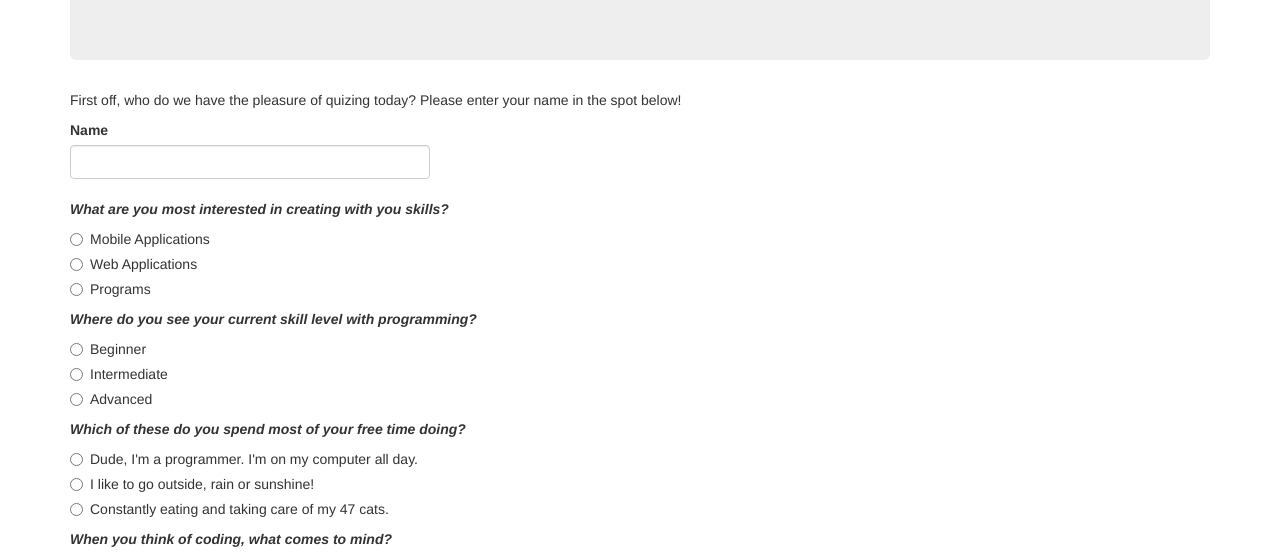
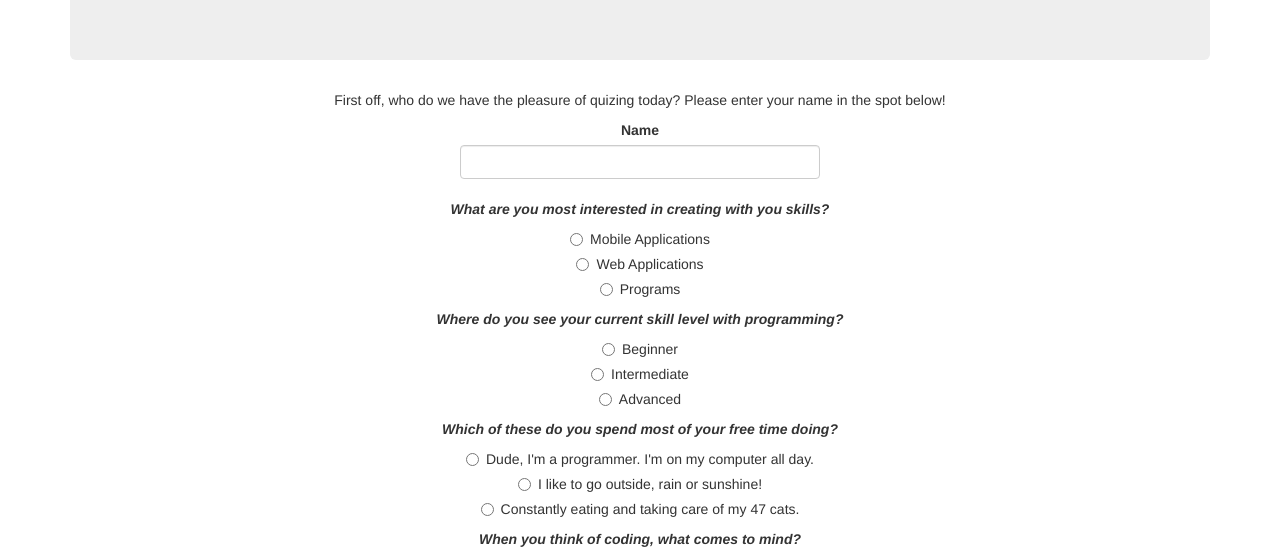
Before and after one commit to 3ntomasino/programming-language-suggester, a plain HTML site: page index.html in a window 1280 px wide. Shown: the part 180-736 px from the top of the page. Drawn offline with Linux system fonts and the light colour scheme.

Commit message:
Center all quiz questions, as well as label for name input, resize column and row to make name input smaller and styled.

```diff
--- a/css/styles.css
+++ b/css/styles.css
@@ -1,12 +1,13 @@
 #csharp, #ruby, #python {
   display: none;
 }
-
+.container {
+  text-align: center;
+}
 .questions {
   font-style: italic;
   font-weight: bolder;
 }
-
 .results {
   text-align: center;
 }
--- a/index.html
+++ b/index.html
@@ -18,7 +18,7 @@
         <div class="form-group">
           <p>First off, who do we have the pleasure of quizing today? Please enter your name in the spot below!</p>
           <div class="row">
-            <div class="col-sm-4">
+            <div class="col-sm-4 col-sm-offset-4">
               <label for="name">Name</label>
               <input id="name" class="form-control" type="text">
             </div>
```
